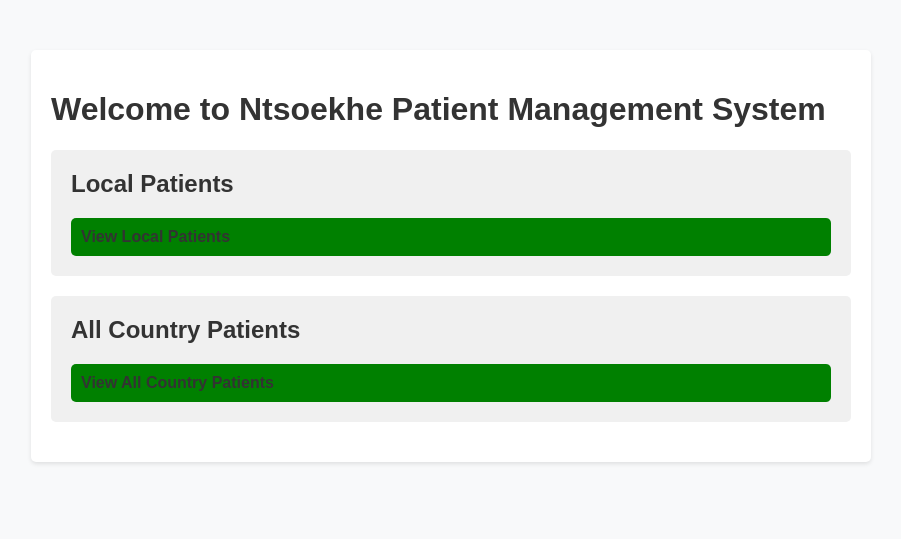
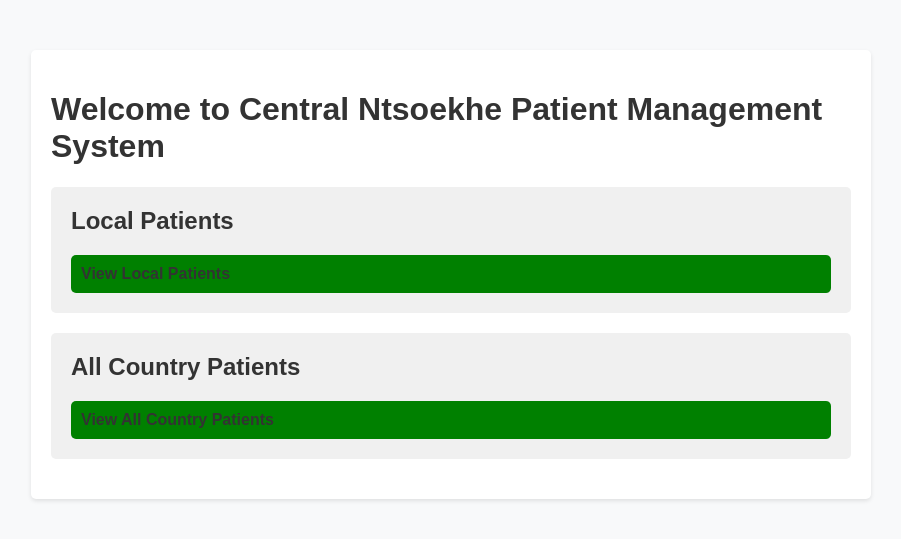
Before and after one commit to TebelloMotuba/Team-Future---NTSOEKHE, a Flask app: page / in a window 1280 px wide. Shown: the top 539 px of the page, without its empty margins (189-1090 px from the left). Run offline with Flask 3, Linux system fonts and the light colour scheme.

Commit message:
home.html

```diff
--- a/central/templates/home.html
+++ b/central/templates/home.html
@@ -47,7 +47,7 @@
 </head>
 <body>
     <div class="container">
-        <h1>Welcome to Ntsoekhe Patient Management System</h1>
+        <h1>Welcome to Central Ntsoekhe Patient Management System</h1>
 
         <!-- Local Patients Section -->
         <div class="dashboard-section">
```
